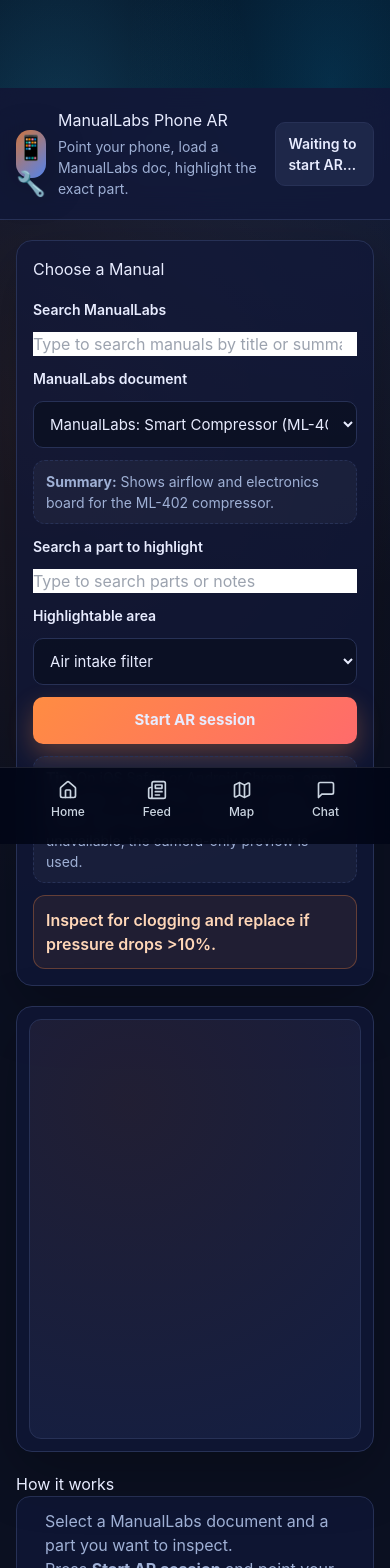
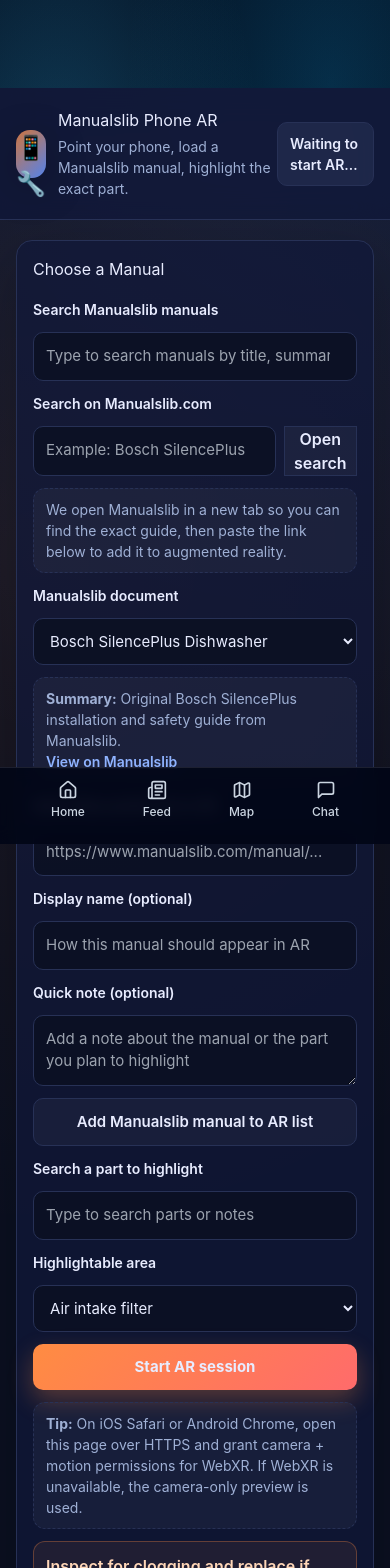
Before and after one commit to TotallyNotLethal/hookd, a Next.js app: page /phone_ar in a window 390 px wide. Shown: the top 1568 px of the page. Built offline with nearby package versions, Linux system fonts and the light colour scheme.

Commit message:
Use Manualslib branding for Phone AR

```diff
--- a/app/phone_ar/page.tsx
+++ b/app/phone_ar/page.tsx
@@ -18,16 +18,13 @@
   summary: string;
   modelUrl: string;
   parts: ManualPart[];
+  manualslibUrl: string;
 };
 
-const manualDocuments: ManualDocument[] = [
-  {
-    id: "compressor",
-    title: "ManualLabs: Smart Compressor (ML-402)",
-    summary: "Shows airflow and electronics board for the ML-402 compressor.",
-    modelUrl:
-      "https://raw.githubusercontent.com/KhronosGroup/glTF-Sample-Models/master/2.0/DamagedHelmet/glTF/DamagedHelmet.gltf",
-    parts: [
+const DEFAULT_MODEL_URL =
+  "https://raw.githubusercontent.com/KhronosGroup/glTF-Sample-Models/master/2.0/DamagedHelmet/glTF/DamagedHelmet.gltf";
+
+const defaultParts: ManualPart[] = [
   {
     id: "intake",
     label: "Air intake filter",
@@ -46,42 +43,37 @@
     note: "Verify safety seal orientation; do not overtighten.",
     highlightPosition: { x: -0.15, y: 0.15, z: 0.05 },
   },
-    ],
+];
+
+const baseManualDocuments: ManualDocument[] = [
+  {
+    id: "bosch-dishwasher",
+    title: "Bosch SilencePlus Dishwasher",
+    summary: "Original Bosch SilencePlus installation and safety guide from Manualslib.",
+    manualslibUrl: "https://www.manualslib.com/manual/827171/Bosch-Silenceplus.html",
+    modelUrl: DEFAULT_MODEL_URL,
+    parts: defaultParts,
   },
   {
-    id: "switchgear",
-    title: "ManualLabs: LV Switchgear Cabinet",
-    summary: "3D overlay of a low-voltage cabinet with key breakers labeled.",
-    modelUrl:
-      "https://raw.githubusercontent.com/KhronosGroup/glTF-Sample-Models/master/2.0/VC/glTF/VC.gltf",
-    parts: [
-      {
-        id: "bus",
-        label: "A-B busbar joint",
-        note: "Thermal scan target. Torque to 35 Nm after maintenance.",
-        highlightPosition: { x: 0.18, y: 0.35, z: -0.1 },
-      },
-      {
-        id: "breaker",
-        label: "Main breaker",
-        note: "Lockout-tagout here before servicing downstream feeders.",
-        highlightPosition: { x: 0, y: 0.45, z: 0 },
-      },
-      {
-        id: "relay",
-        label: "Protection relay IO block",
-        note: "Verify CT polarity marks match ManualLabs wiring table.",
-        highlightPosition: { x: -0.2, y: 0.25, z: 0.05 },
-      },
-    ],
+    id: "iphone-13",
+    title: "Apple iPhone 13 User Guide",
+    summary: "Manualslib reference for the iPhone 13 quick start and safety sections.",
+    manualslibUrl: "https://www.manualslib.com/manual/2151148/Apple-Iphone-13.html",
+    modelUrl: "https://raw.githubusercontent.com/KhronosGroup/glTF-Sample-Models/master/2.0/VC/glTF/VC.gltf",
+    parts: defaultParts,
   },
 ];
 
 export default function Page() {
   const [manualQuery, setManualQuery] = useState("");
   const [partQuery, setPartQuery] = useState("");
-  const [selectedManualId, setSelectedManualId] = useState(manualDocuments[0].id);
-  const [selectedPartId, setSelectedPartId] = useState(manualDocuments[0].parts[0].id);
+  const [manualslibQuery, setManualslibQuery] = useState("");
+  const [manualslibUrl, setManualslibUrl] = useState("");
+  const [manualslibTitle, setManualslibTitle] = useState("");
+  const [manualslibSummary, setManualslibSummary] = useState("");
+  const [manuals, setManuals] = useState<ManualDocument[]>(baseManualDocuments);
+  const [selectedManualId, setSelectedManualId] = useState(baseManualDocuments[0].id);
+  const [selectedPartId, setSelectedPartId] = useState(baseManualDocuments[0].parts[0].id);
   const [status, setStatus] = useState("Waiting to start AR…");
 
   const arContainerRef = useRef<HTMLDivElement | null>(null);
@@ -99,18 +91,21 @@
   const arSessionStartedRef = useRef(false);
 
   const selectedManual = useMemo(
-    () => manualDocuments.find((manual) => manual.id === selectedManualId) ?? manualDocuments[0],
-    [selectedManualId]
+    () => manuals.find((manual) => manual.id === selectedManualId) ?? manuals[0],
+    [manuals, selectedManualId]
   );
 
   const filteredManuals = useMemo(() => {
-    if (!manualQuery.trim()) return manualDocuments;
+    if (!manualQuery.trim()) return manuals;
     const query = manualQuery.toLowerCase();
-    const results = manualDocuments.filter(
-      (manual) => manual.title.toLowerCase().includes(query) || manual.summary.toLowerCase().includes(query)
+    const results = manuals.filter(
+      (manual) =>
+        manual.title.toLowerCase().includes(query) ||
+        manual.summary.toLowerCase().includes(query) ||
+        manual.manualslibUrl.toLowerCase().includes(query)
     );
-    return results.length ? results : manualDocuments;
-  }, [manualQuery]);
+    return results.length ? results : manuals;
+  }, [manualQuery, manuals]);
 
   const filteredParts = useMemo(() => {
     if (!selectedManual) return [] as ManualPart[];
@@ -122,13 +117,43 @@
     return results.length ? results : selectedManual.parts;
   }, [selectedManual, partQuery]);
 
+  const manualslibSearchLink = useMemo(() => {
+    const query = manualslibQuery.trim() || selectedManual?.title || "manual";
+    return `https://www.manualslib.com/search.html?q=${encodeURIComponent(query)}`;
+  }, [manualslibQuery, selectedManual]);
+
+  const handleManualslibAdd = () => {
+    if (!manualslibUrl.trim()) {
+      setStatus("Paste a Manualslib URL to add it to AR.");
+      return;
+    }
+
+    const newManual: ManualDocument = {
+      id: `manualslib-${Date.now()}`,
+      title: manualslibTitle.trim() || "Manualslib document",
+      summary:
+        manualslibSummary.trim() || "Linked from Manualslib. Use the AR controls to position the highlight.",
+      manualslibUrl: manualslibUrl.trim(),
+      modelUrl: DEFAULT_MODEL_URL,
+      parts: defaultParts,
+    };
+
+    setManuals((prev) => [...prev, newManual]);
+    setSelectedManualId(newManual.id);
+    setSelectedPartId(newManual.parts[0].id);
+    setManualslibUrl("");
+    setManualslibTitle("");
+    setManualslibSummary("");
+    setStatus("Manualslib link added. Start AR to view the overlay.");
+  };
+
   useEffect(() => {
     if (!filteredManuals.find((manual) => manual.id === selectedManualId)) {
-      const fallbackManual = filteredManuals[0] ?? manualDocuments[0];
+      const fallbackManual = filteredManuals[0] ?? manuals[0];
       setSelectedManualId(fallbackManual.id);
       setSelectedPartId(fallbackManual.parts[0].id);
     }
-  }, [filteredManuals, selectedManualId]);
+  }, [filteredManuals, manuals, selectedManualId]);
 
   useEffect(() => {
     const manualPartIds = selectedManual.parts.map((part) => part.id);
@@ -230,10 +255,14 @@
     sceneRef.current.add(light);
   };
 
-  const startCameraFallback = async () => {
-    if (!cameraFallbackRef.current || !cameraPreviewRef.current) return;
+  const ensureCameraPreview = async (showContainer = false) => {
+    if (!cameraFallbackRef.current || !cameraPreviewRef.current) return false;
+    if (showContainer) {
       cameraFallbackRef.current.classList.remove("hidden");
-    if (streamRef.current) return;
+    }
+    if (streamRef.current) {
+      return true;
+    }
     try {
       streamRef.current = await navigator.mediaDevices.getUserMedia({
         video: { facingMode: "environment" },
@@ -242,13 +271,22 @@
       cameraPreviewRef.current.srcObject = streamRef.current;
       await cameraPreviewRef.current.play();
       setStatus("Camera preview active. Move the phone to align with the highlighted part label.");
+      return true;
     } catch (error) {
-      console.error(error);
+      console.error("Camera access failed", error);
       setStatus("Camera permissions needed to show preview.");
+      return false;
     }
   };
 
+  const startCameraFallback = async () => {
+    await ensureCameraPreview(true);
+  };
+
   const startWebXR = async () => {
+    const cameraReady = await ensureCameraPreview(true);
+    if (!cameraReady) return;
+
     if (arSessionStartedRef.current) {
       const part = selectedManual.parts.find((p) => p.id === selectedPartId);
       if (part && highlightRef.current) {
@@ -263,6 +301,7 @@
       return;
     }
 
+    try {
       await initThree();
       const [{ ARButton }] = await Promise.all([import("three/examples/jsm/webxr/ARButton.js")]);
 
@@ -284,10 +323,16 @@
       rendererRef.current.xr.addEventListener("sessionend", () => {
         arSessionStartedRef.current = false;
         setStatus("AR session ended. Tap start to re-enter.");
+        startCameraFallback();
       });
 
       rendererRef.current.xr.setSession(null);
       arButton.click();
+    } catch (error) {
+      console.error("WebXR start failed", error);
+      setStatus("Could not start WebXR; staying on camera preview.");
+      startCameraFallback();
+    }
   };
 
   useEffect(() => {
@@ -305,10 +350,8 @@
         <div className="branding">
           <div className="logo">📱🔧</div>
           <div>
-            <h1>ManualLabs Phone AR</h1>
-            <p className="tagline">
-              Point your phone, load a ManualLabs doc, highlight the exact part.
-            </p>
+            <h1>Manualslib Phone AR</h1>
+            <p className="tagline">Point your phone, load a Manualslib manual, highlight the exact part.</p>
           </div>
         </div>
         <p id="status" className="status" aria-live="polite">
@@ -320,16 +363,34 @@
         <section className="controls">
           <h2>Choose a Manual</h2>
 
-          <label htmlFor="manualSearch">Search ManualLabs</label>
+          <label htmlFor="manualSearch">Search Manualslib manuals</label>
           <input
             id="manualSearch"
             type="search"
-            placeholder="Type to search manuals by title or summary"
+            placeholder="Type to search manuals by title, summary, or URL"
             value={manualQuery}
             onChange={(event) => setManualQuery(event.target.value)}
           />
 
-          <label htmlFor="manualSelect">ManualLabs document</label>
+          <label htmlFor="manualslibSearch">Search on Manualslib.com</label>
+          <div className="manualslib-row">
+            <input
+              id="manualslibSearch"
+              type="search"
+              placeholder="Example: Bosch SilencePlus or iPhone 13"
+              value={manualslibQuery}
+              onChange={(event) => setManualslibQuery(event.target.value)}
+            />
+            <a className="secondary" href={manualslibSearchLink} target="_blank" rel="noreferrer">
+              Open search
+            </a>
+          </div>
+          <p className="note">
+            We open Manualslib in a new tab so you can find the exact guide, then paste the link below to add it to
+            augmented reality.
+          </p>
+
+          <label htmlFor="manualSelect">Manualslib document</label>
           <select
             id="manualSelect"
             value={selectedManualId}
@@ -344,7 +405,42 @@
 
           <p className="note">
             <strong>Summary:</strong> {selectedManual.summary}
+            <br />
+            <a className="inline-link" href={selectedManual.manualslibUrl} target="_blank" rel="noreferrer">
+              View on Manualslib
+            </a>
           </p>
+
+          <label htmlFor="manualslibUrl">Add a Manualslib link to AR</label>
+          <input
+            id="manualslibUrl"
+            type="url"
+            placeholder="https://www.manualslib.com/manual/..."
+            value={manualslibUrl}
+            onChange={(event) => setManualslibUrl(event.target.value)}
+          />
+
+          <label htmlFor="manualslibTitle">Display name (optional)</label>
+          <input
+            id="manualslibTitle"
+            type="text"
+            placeholder="How this manual should appear in AR"
+            value={manualslibTitle}
+            onChange={(event) => setManualslibTitle(event.target.value)}
+          />
+
+          <label htmlFor="manualslibSummary">Quick note (optional)</label>
+          <textarea
+            id="manualslibSummary"
+            rows={2}
+            placeholder="Add a note about the manual or the part you plan to highlight"
+            value={manualslibSummary}
+            onChange={(event) => setManualslibSummary(event.target.value)}
+          />
+
+          <button className="secondary" type="button" onClick={handleManualslibAdd}>
+            Add Manualslib manual to AR list
+          </button>
 
           <label htmlFor="partSearch">Search a part to highlight</label>
           <input
@@ -393,9 +489,10 @@
       <section className="instructions">
         <h2>How it works</h2>
         <ol>
-          <li>Select a ManualLabs document and a part you want to inspect.</li>
-          <li>Press <strong>Start AR session</strong> and point your phone at a clear surface.</li>
-          <li>We place the 3D model in front of you and highlight the chosen part in orange.</li>
+          <li>Search on Manualslib.com, add the URL, then pick the manual and part you want to inspect.</li>
+          <li>Press <strong>Start AR session</strong> and grant camera permission when asked.</li>
+          <li>We place the 3D model in front of you, highlight the chosen part in orange, and keep the camera preview on.
+          </li>
           <li>Move around to inspect the highlighted area; tap the dropdowns to switch parts.</li>
         </ol>
       </section>
--- a/app/phone_ar/src/main.js
+++ b/app/phone_ar/src/main.js
@@ -5,7 +5,7 @@
 const manualDocuments = [
   {
     id: 'compressor',
-    title: 'ManualLabs: Smart Compressor (ML-402)',
+    title: 'Manualslib: Smart Compressor (ML-402)',
     summary: 'Shows airflow and electronics board for the ML-402 compressor.',
     modelUrl: 'https://raw.githubusercontent.com/KhronosGroup/glTF-Sample-Models/master/2.0/DamagedHelmet/glTF/DamagedHelmet.gltf',
     parts: [
@@ -31,7 +31,7 @@
   },
   {
     id: 'switchgear',
-    title: 'ManualLabs: LV Switchgear Cabinet',
+    title: 'Manualslib: LV Switchgear Cabinet',
     summary: '3D overlay of a low-voltage cabinet with key breakers labeled.',
     modelUrl: 'https://raw.githubusercontent.com/KhronosGroup/glTF-Sample-Models/master/2.0/VC/glTF/VC.gltf',
     parts: [
@@ -50,7 +50,7 @@
       {
         id: 'relay',
         label: 'Protection relay IO block',
-        note: 'Verify CT polarity marks match ManualLabs wiring table.',
+        note: 'Verify CT polarity marks match the Manualslib wiring table.',
         highlightPosition: { x: -0.2, y: 0.25, z: 0.05 }
       }
     ]
--- a/app/phone_ar/styles.css
+++ b/app/phone_ar/styles.css
@@ -97,7 +97,9 @@
 }
 
 .phoneArPage select,
-.phoneArPage button {
+.phoneArPage button,
+.phoneArPage input,
+.phoneArPage textarea {
   width: 100%;
   padding: 12px;
   border-radius: 10px;
@@ -105,6 +107,11 @@
   background: rgba(11, 16, 33, 0.8);
   color: var(--text);
   font-size: 15px;
+}
+
+.phoneArPage textarea {
+  resize: vertical;
+  min-height: 64px;
 }
 
 .phoneArPage button.primary {
@@ -119,6 +126,29 @@
 .phoneArPage button.primary:hover {
   transform: translateY(-1px);
   box-shadow: 0 16px 35px rgba(255, 140, 66, 0.38);
+}
+
+.phoneArPage button.secondary,
+.phoneArPage a.secondary {
+  background: rgba(255, 255, 255, 0.04);
+  border: 1px solid var(--border);
+  color: var(--text);
+  text-align: center;
+  font-weight: 600;
+  text-decoration: none;
+  cursor: pointer;
+}
+
+.phoneArPage .manualslib-row {
+  display: flex;
+  gap: 8px;
+  align-items: stretch;
+}
+
+.phoneArPage .inline-link {
+  color: #8fb3ff;
+  text-decoration: underline;
+  font-weight: 600;
 }
 
 .phoneArPage .note {
```
Lines whose indentation alone changed are shown as unchanged.
